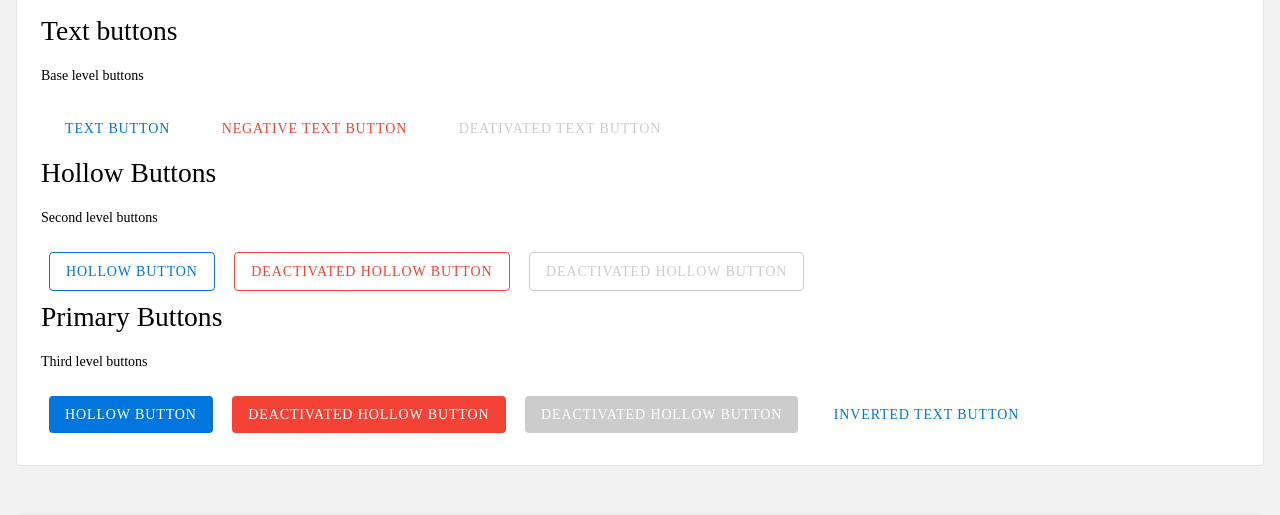
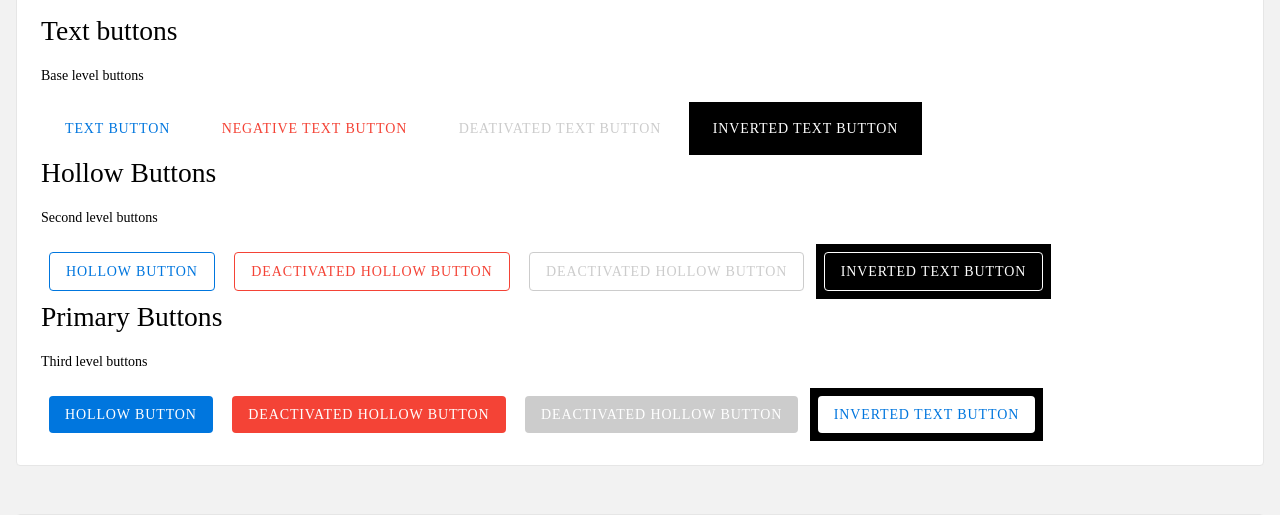
Before and after one commit to emkey/Design-System, a website: page Buttons.html in a window 1280 px wide. Shown: the part 221-736 px from the top of the page. Drawn offline with Linux system fonts and the light colour scheme.

Commit message:
added a black background for the inverted buttons

```diff
--- a/Buttons.html
+++ b/Buttons.html
@@ -16,21 +16,25 @@
 			<a href="" class="button">Text Button</a>
 			<a href="" class="button negative">Negative Text Button</a>
 			<a href="" class="button deactivated">Deativated Text Button</a>
+			<span style="background-color: #000; display: inline-block;">
 			<a href="" class="button inverted">Inverted Text Button</a>
-
+			</span>
 			<h3>Hollow Buttons</h3>
 			<p>Second level buttons</p>
 			<a href="" class="button secondary">Hollow Button</a>
 			<a href="" class="button secondary negative">Deactivated Hollow Button</a>
 			<a href="" class="button secondary deactivated">Deactivated Hollow Button</a>
+			<span style="background-color: #000; display: inline-block;">
 			<a href="" class="button secondary inverted">Inverted Text Button</a>
-
+			</span>
 			<h3>Primary Buttons</h3>
 			<p>Third level buttons</p>
 			<a href="" class="button primary">Hollow Button</a>
 			<a href="" class="button primary negative">Deactivated Hollow Button</a>
 			<a href="" class="button primary deactivated">Deactivated Hollow Button</a>
+			<span style="background-color: #000; display: inline-block;">
 			<a href="" class="button primary inverted">Inverted Text Button</a>
+			</span>
 		</div>
 		<div class="column column-12 card">
 			<h2>Text Colors</h2>
```
